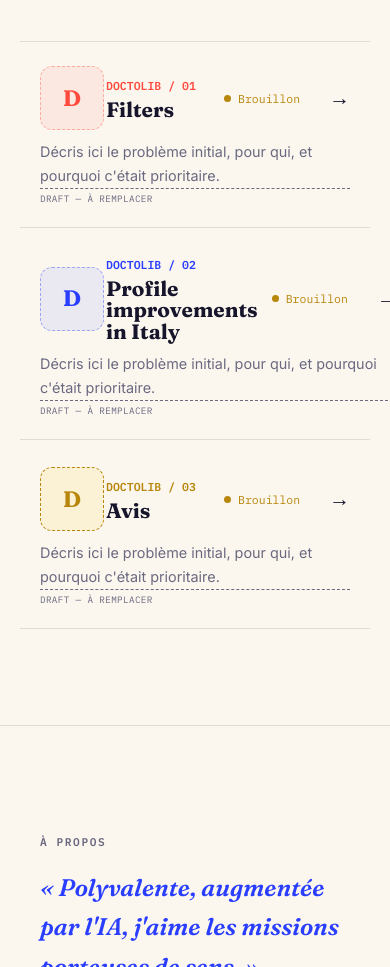
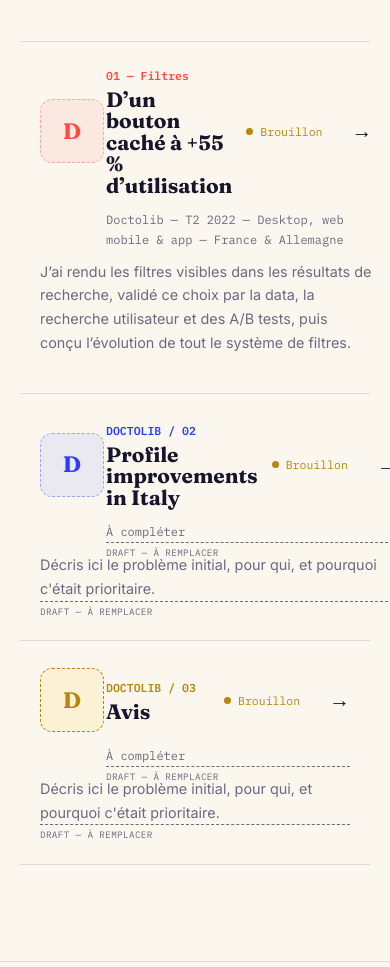
Before and after one commit to emilietissot2601-boop/portfolio, a plain HTML site: page fr/index.html in a window 390 px wide. Shown: the part 1213-2180 px from the top of the page. Drawn offline with Linux system fonts and the light colour scheme.

Commit message:
Accueil : présentation complète du projet Filters
Co-Authored-By: Claude Opus 5.5 <noreply@anthropic.com>
Claude-Session: https://claude.ai/code/session_01BvnjXVJq2tfUDo23mebhbu

```diff
--- a/fr/index.html
+++ b/fr/index.html
@@ -236,7 +236,7 @@
   }
   @media (max-width:760px){
     .row{grid-template-columns:52px 1fr 90px 22px; gap:14px;}
-    .row .tags{display:none;}
+    .row .tags{grid-column:2 / -1; grid-row:2;}
     .row-desc{margin-left:0;}
   }
 
@@ -388,13 +388,13 @@
       <a class="row" data-c="poppy" href="case-filters.html">
         <div class="thumb">D</div>
         <div class="row-main">
-          <span class="code">DOCTOLIB / 01</span>
-          <h3>Filters</h3>
+          <span class="code">01 — Filtres</span>
+          <h3>D’un bouton caché à +55 % d’utilisation</h3>
         </div>
-        <span class="tags tbd">À compléter</span>
+        <span class="tags">Doctolib — T2 2022 — Desktop, web mobile &amp; app — France &amp; Allemagne</span>
         <span class="status" data-s="draft">Brouillon</span>
         <span class="arrow">→</span>
-        <p class="row-desc tbd">Décris ici le problème initial, pour qui, et pourquoi c'était prioritaire.</p>
+        <p class="row-desc">J’ai rendu les filtres visibles dans les résultats de recherche, validé ce choix par la data, la recherche utilisateur et des A/B tests, puis conçu l’évolution de tout le système de filtres.</p>
       </a>
       <a class="row" data-c="cobalt" href="case-profile-italy.html">
         <div class="thumb">D</div>
```
Also changed, not shown: index.html (+5 -5 lines).
